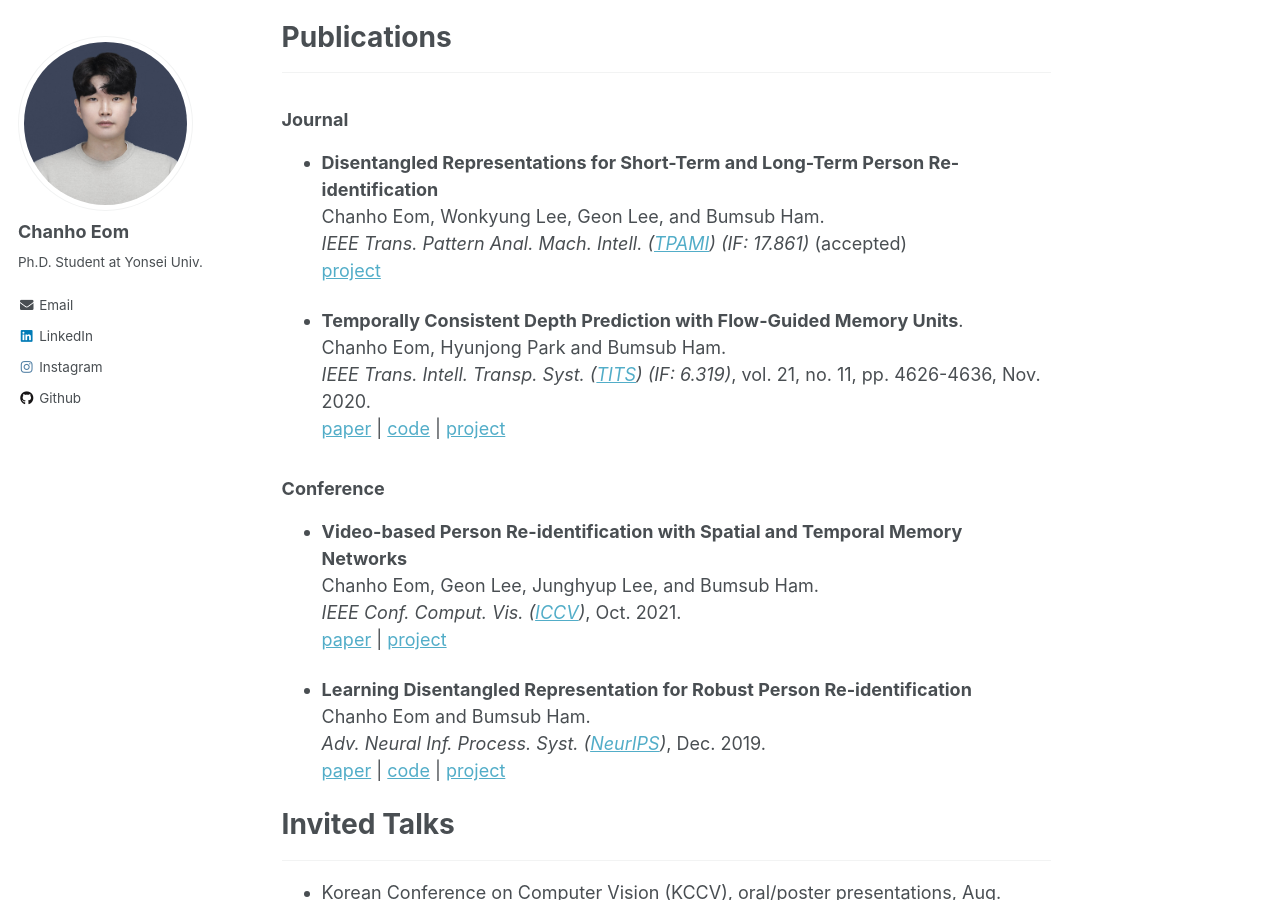
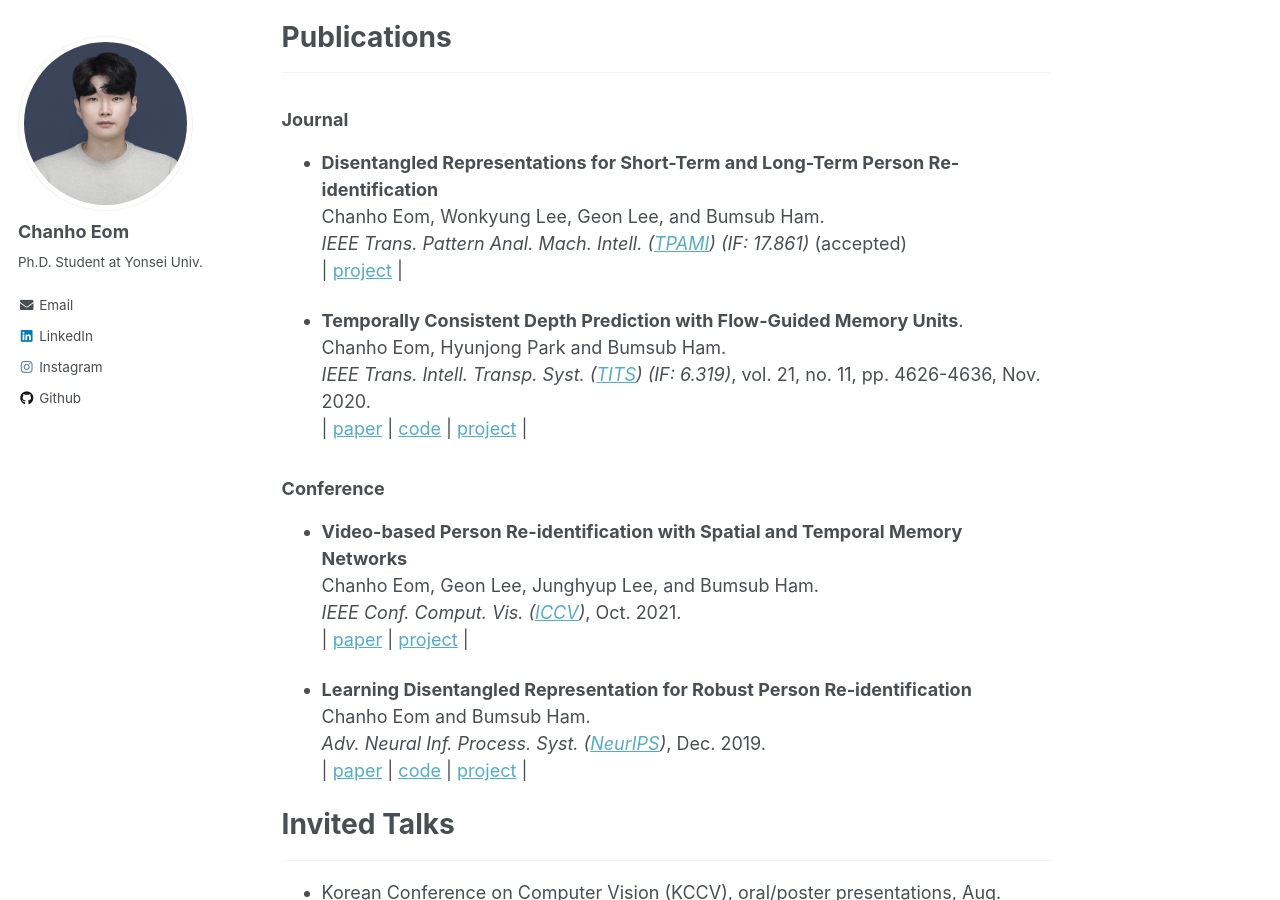
Before and after one commit to chanhoeom/chanhoEom.github.io, a Jekyll site: the page built from _pages/about.md, in a window 1280 px wide and 900 px high, scrolled down 472 px. Built offline with Jekyll 4.4.1, drawn with Linux system fonts in a browser that asks for light colours.

```diff
--- a/_pages/about.md
+++ b/_pages/about.md
@@ -25,28 +25,32 @@ _________________
 * **Disentangled Representations for Short-Term and Long-Term Person Re-identification**
 Chanho Eom, Wonkyung Lee, Geon Lee, and Bumsub Ham.
 *IEEE Trans. Pattern Anal. Mach. Intell. ([TPAMI](https://ieeexplore.ieee.org/xpl/RecentIssue.jsp?punumber=34)) (IF: 17.861)* (accepted)
-[project](https://cvlab-yonsei.github.io/projects/ISGAN/)
+\| [project](https://cvlab-yonsei.github.io/projects/ISGAN/)
+\|
 
 * **Temporally Consistent Depth Prediction with Flow-Guided Memory Units**.\
 Chanho Eom, Hyunjong Park and Bumsub Ham.\
 *IEEE Trans. Intell. Transp. Syst. ([TITS](https://ieeexplore.ieee.org/xpl/RecentIssue.jsp?punumber=6979)) (IF: 6.319)*, vol. 21, no. 11, pp. 4626-4636, Nov. 2020.
-[paper](https://ieeexplore.ieee.org/document/8848860) \|
-[code](https://github.com/cvlab-yonsei/FlowGRU) \|
-[project](https://cvlab-yonsei.github.io/projects/FlowGRU/)
+\| [paper](https://ieeexplore.ieee.org/document/8848860)
+\| [code](https://github.com/cvlab-yonsei/FlowGRU)
+\| [project](https://cvlab-yonsei.github.io/projects/FlowGRU/)
+\|
 
 ### Conference
 * **Video-based Person Re-identification with Spatial and Temporal Memory Networks**
 Chanho Eom, Geon Lee, Junghyup Lee, and Bumsub Ham.
 *IEEE Conf. Comput. Vis. ([ICCV](https://iccv2021.thecvf.com/home))*, Oct. 2021.
-[paper](https://openaccess.thecvf.com/content/ICCV2021/papers/Eom_Video-Based_Person_Re-Identification_With_Spatial_and_Temporal_Memory_Networks_ICCV_2021_paper.pdf) \|
-[project](https://cvlab.yonsei.ac.kr/projects/STMN/)
+\| [paper](https://openaccess.thecvf.com/content/ICCV2021/papers/Eom_Video-Based_Person_Re-Identification_With_Spatial_and_Temporal_Memory_Networks_ICCV_2021_paper.pdf)
+\| [project](https://cvlab.yonsei.ac.kr/projects/STMN/)
+\|
 
 * **Learning Disentangled Representation for Robust Person Re-identification**
 Chanho Eom and Bumsub Ham.
 *Adv. Neural Inf. Process. Syst. ([NeurIPS](https://nips.cc/Conferences/2019))*, Dec. 2019.
-[paper](https://papers.nips.cc/paper/2019/file/d3aeec875c479e55d1cdeea161842ec6-Paper.pdf) \|
-[code](https://github.com/cvlab-yonsei/ISGAN) \|
-[project](https://cvlab-yonsei.github.io/projects/ISGAN/)
+\| [paper](https://papers.nips.cc/paper/2019/file/d3aeec875c479e55d1cdeea161842ec6-Paper.pdf)
+\| [code](https://github.com/cvlab-yonsei/ISGAN)
+\| [project](https://cvlab-yonsei.github.io/projects/ISGAN/)
+\|
 
 # Invited Talks
 _________________
```
